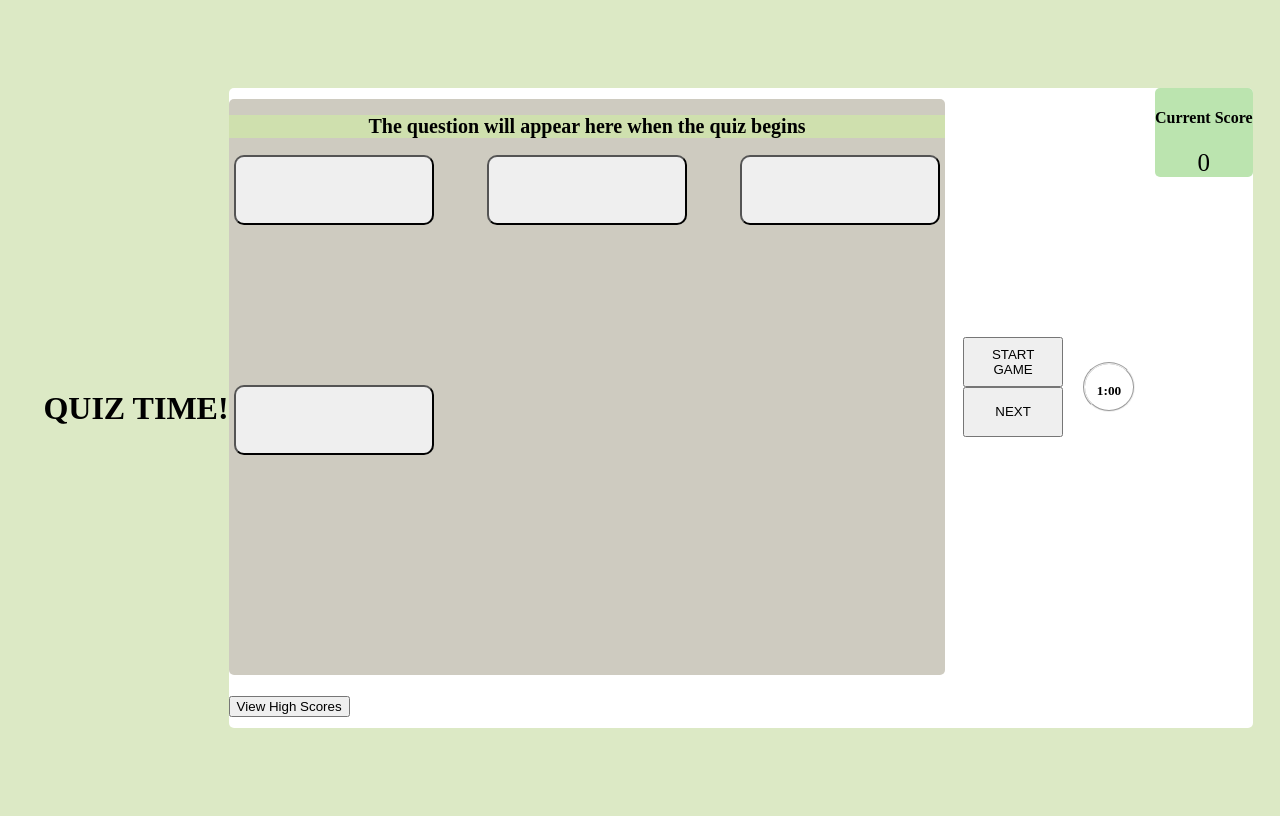
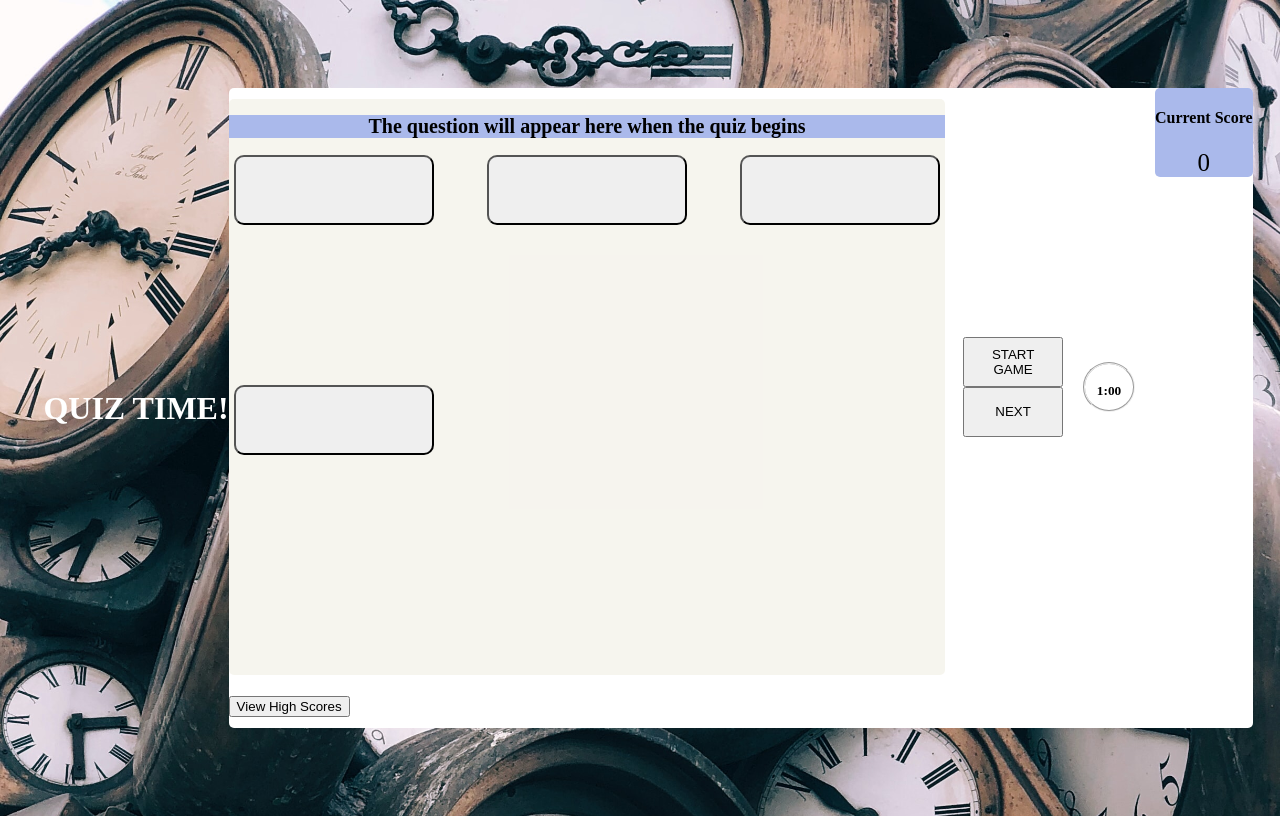
Before and after one commit to twalker7/04-QuizTime, a plain HTML site: page index.html in a window 1280 px wide. Drawn offline with Linux system fonts and the light colour scheme.

Commit message:
front end styling update

```diff
--- a/assets/css/style.css
+++ b/assets/css/style.css
@@ -8,6 +8,12 @@ body{
     justify-content: center;
     align-items: center;
     background-color: rgb(220, 233, 197);
+    background-image: url(../images/jon-tyson-unsplash.jpg);
+
+    background-size: cover; /* or contain depending on what you want */
+    background-position: center;
+    background-repeat: repeat;
+    background-attachment: fixed;
 }
 
 .container{
@@ -23,18 +29,22 @@ body{
 
 }
 
+#game-title{
+    color:#FFFFFF;
+}
+
 .question-answer-container{
 
     width:70%;
     height:90%;
     border-radius: 5px;
-    background-color: rgb(206, 203, 192);
+    background-color: rgba(210, 202, 171, 0.2);
     justify-content: center;
 
 }
 
 #question-container{
-    background-color: rgb(207, 224, 174);
+    background-color: rgb(170, 185, 235);
     text-align: center;
 }
 
@@ -83,7 +93,7 @@ body{
 
 .score-container{
     text-align: center;
-    background-color:rgb(187, 228, 175);
+    background-color:rgb(170, 185, 235);
     align-self:flex-start;
     border-radius: 5px;
 
```
Also changed, not shown: assets/images/jon-tyson-unsplash.jpg (added).
